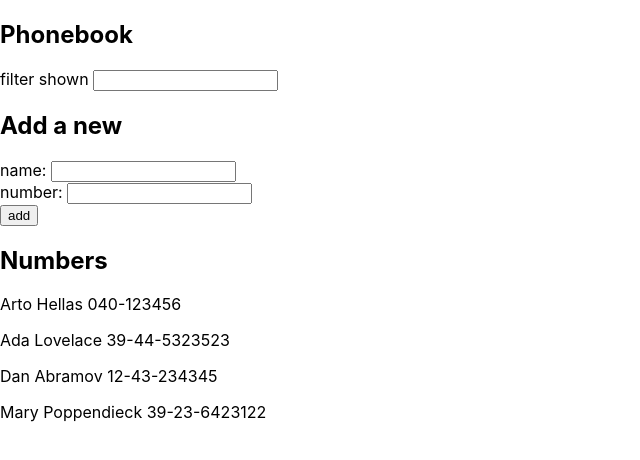
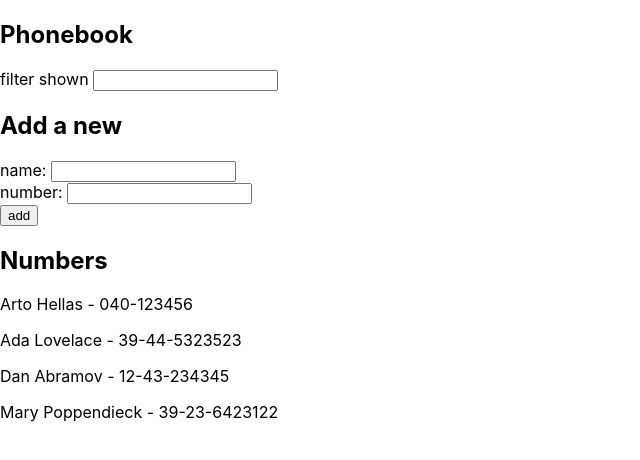
Before and after one commit to jeanm65/Part2-fullStackOpen, a React (Create React App) app: page / in a window 1280 px wide. Shown: the top 460 px of the page, without its empty margins (0-640 px from the left). Built offline with nearby package versions, Linux system fonts and the light colour scheme.

Commit message:
this is the exercise 2.9 - with the implementation of the search field,

```diff
--- a/src/App.jsx
+++ b/src/App.jsx
@@ -1,7 +1,6 @@
 import { useState } from "react";
 import Filter from "./components/Filter";
 import PersonForm from "./components/PersonForm";
-import Persons from "./components/Persons";
 
 const App = () => {
   const [persons, setPersons] = useState([
@@ -10,7 +9,7 @@ const App = () => {
     { name: "Dan Abramov", number: "12-43-234345", id: 3 },
     { name: "Mary Poppendieck", number: "39-23-6423122", id: 4 },
   ]);
-  const [name, setName] = useState('');
+  const [search, setSearch] = useState("");
   const [newName, setNewName] = useState("");
   const [newNumber, setNewNumber] = useState("");
   const handleNameChange = (e) => {
@@ -34,27 +33,27 @@ const App = () => {
     setPersons(persons.concat(nameObject));
     setNewName("");
   };
-  const [foundPerson, setFoundPerson] = useState(persons);
 
-  const filter = (e) => {
-    if (e.target.value !== '') {
-      const results = persons.filter((user) => {
-        return user.name.toLowerCase().startsWith(e.target.value.toLowerCase());
-        // Use the toLowerCase() method to make it case-insensitive
-      });
-      setFoundPerson(results);
-    } else {
-      setFoundPerson(persons);
-      // If the text field is empty, show all users
-    }
-    setName(e.target.value);
+  //Search and filter
+
+  const handleNewSearch = (e) => {
+    setSearch(e.target.value);
   };
+  const filtered = !search ? (
+    persons
+  ) : search ? (
+    persons.filter((person) =>
+      person.name.toLowerCase().includes(search.toLowerCase())
+    )
+  ) : (
+    <h2>No results found!</h2>
+  );
 
   return (
     <div>
       <h2>Phonebook</h2>
       <div>
-        <Filter filter={filter} name={name} />
+        <Filter onChange={handleNewSearch} value={search} />
       </div>
       <h2>Add a new</h2>
       <PersonForm
@@ -65,12 +64,13 @@ const App = () => {
         handleNumberChange={handleNumberChange}
       />
       <h2>Numbers</h2>
-      {foundPerson && foundPerson.length > 0 ? (
-        persons.map((person) => (
-          <Persons key={person.name} persons={person} />
-        ))
-      ):(<h2>No results found!</h2>)}
-      {}
+      {filtered.map((person) => {
+        return (
+          <p key={person.id}>
+            {person.name} - {person.number}
+          </p>
+        );
+      })}
     </div>
   );
 };
--- a/src/components/Filter.jsx
+++ b/src/components/Filter.jsx
@@ -1,9 +1,9 @@
 import React from 'react';
 
-const Filter = ({filter, name}) => {
+const Filter = ({onChange, value}) => {
   return (
     <div>
-      filter shown <input type='search' onChange={filter} value={name} />
+      filter shown <input type='search' onChange={onChange} value={value} />
     </div>
   );
 };
--- a/src/components/Persons.jsx
+++ b/src/components/Persons.jsx
@@ -3,7 +3,7 @@ import React from 'react';
 const Persons = ({persons}) => {
   return (
     <div>
-      <p>{persons.name} {persons.number}</p>
+      <p>{persons.name} - {persons.number}</p>
     </div>
   );
 };
```
